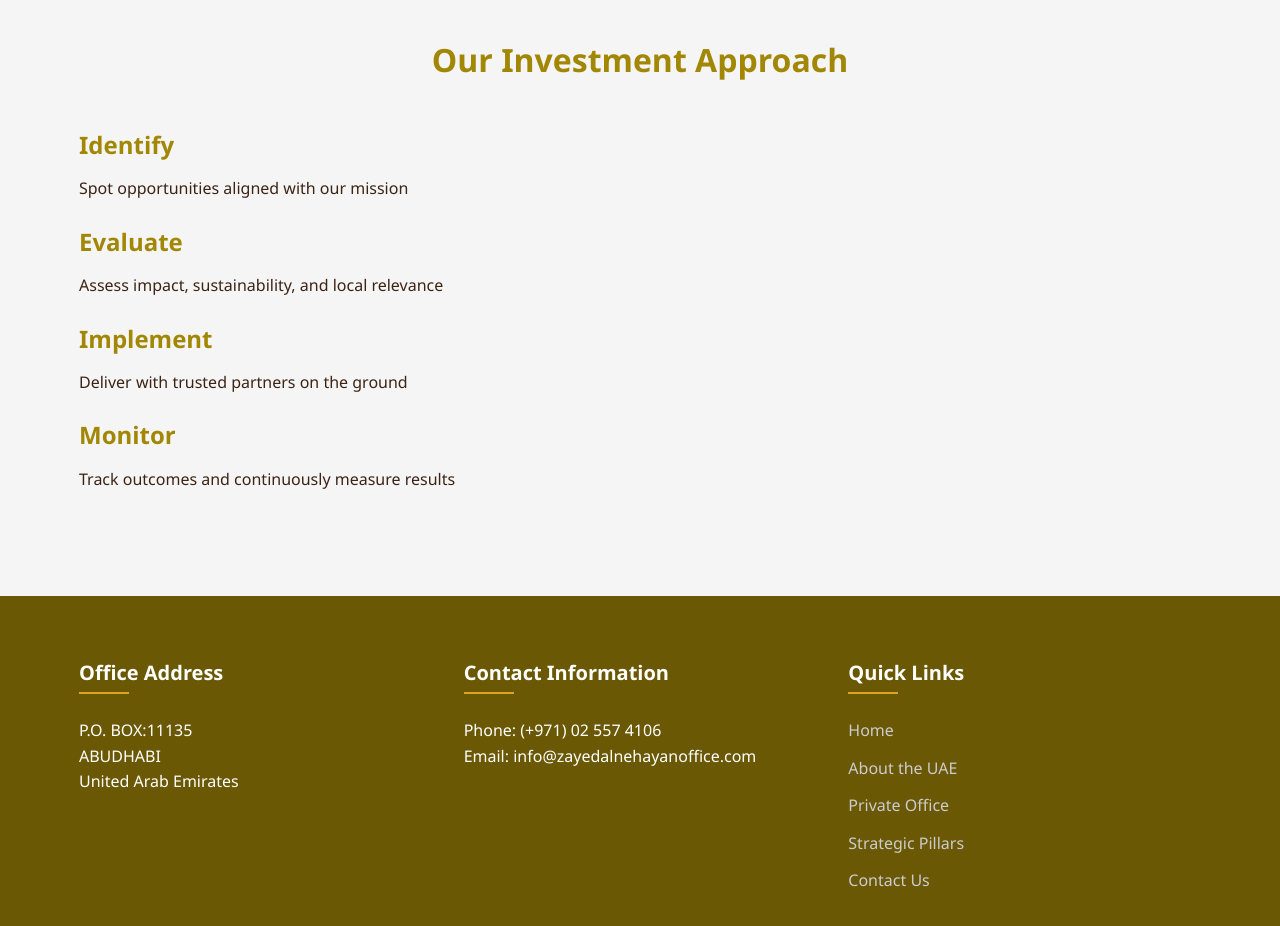
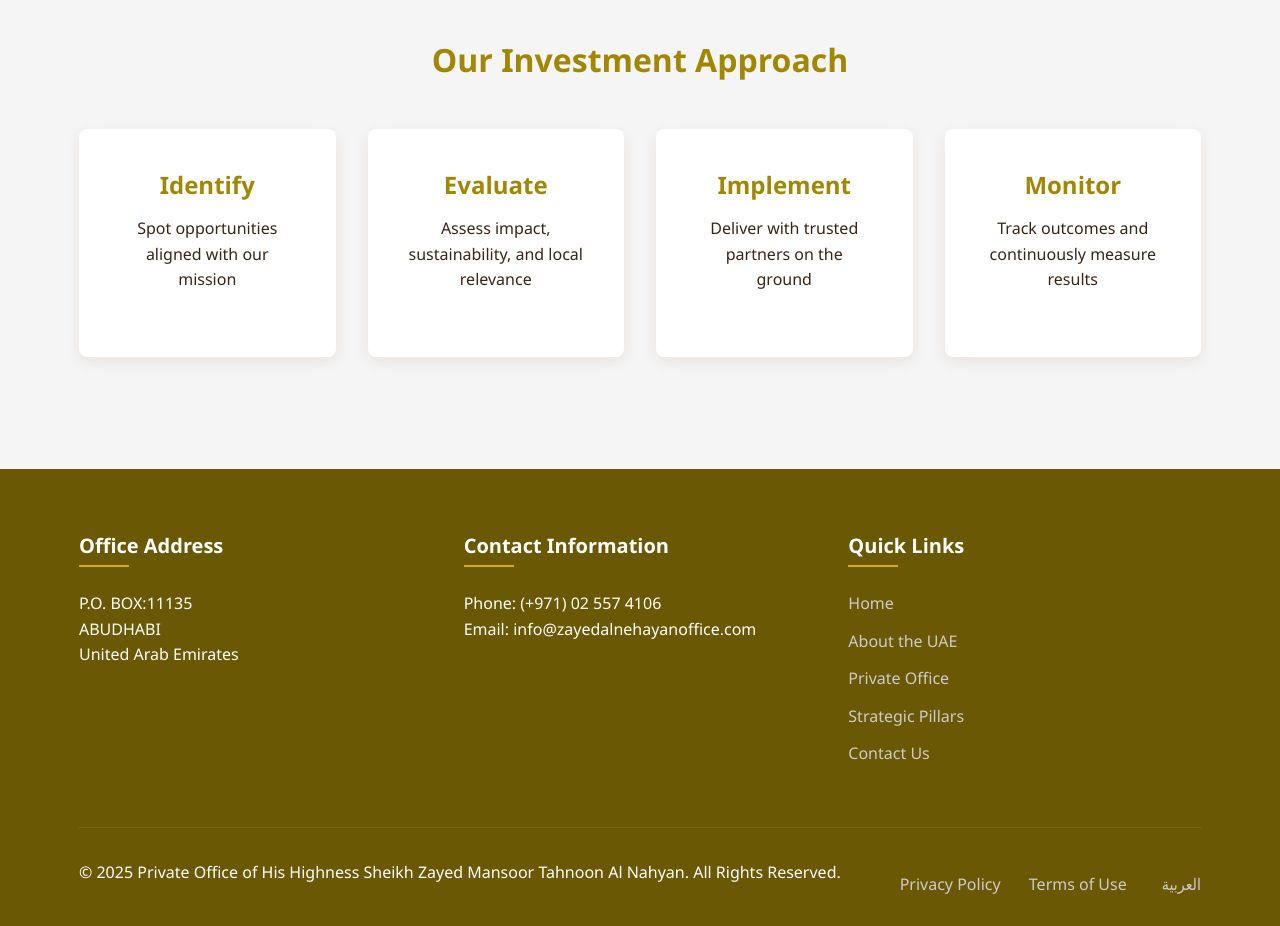
Before and after one commit to Azetry/site, a website: page people-centric.html in a window 1280 px wide. Shown: the part 1600-2526 px from the top of the page. Drawn offline with Linux system fonts and the light colour scheme.

Commit message:
STYLE: 板塊處理

```diff
--- a/css/styles.css
+++ b/css/styles.css
@@ -521,7 +521,10 @@
   margin-bottom: 3rem;
 }
 
-.approach-grid {
+.approach-grid,
+.programs-grid,
+.timeline,
+.skills-grid {
   display: grid;
   grid-template-columns: repeat(auto-fit, minmax(200px, 1fr));
   gap: 2rem;
@@ -532,7 +535,10 @@
   text-align: left;
 }
 
-.approach-card {
+.approach-card,
+.program-card,
+.timeline-item,
+.skill-card {
   background-color: #fff;
   padding: 2.5rem;
   border-radius: 8px;
```
